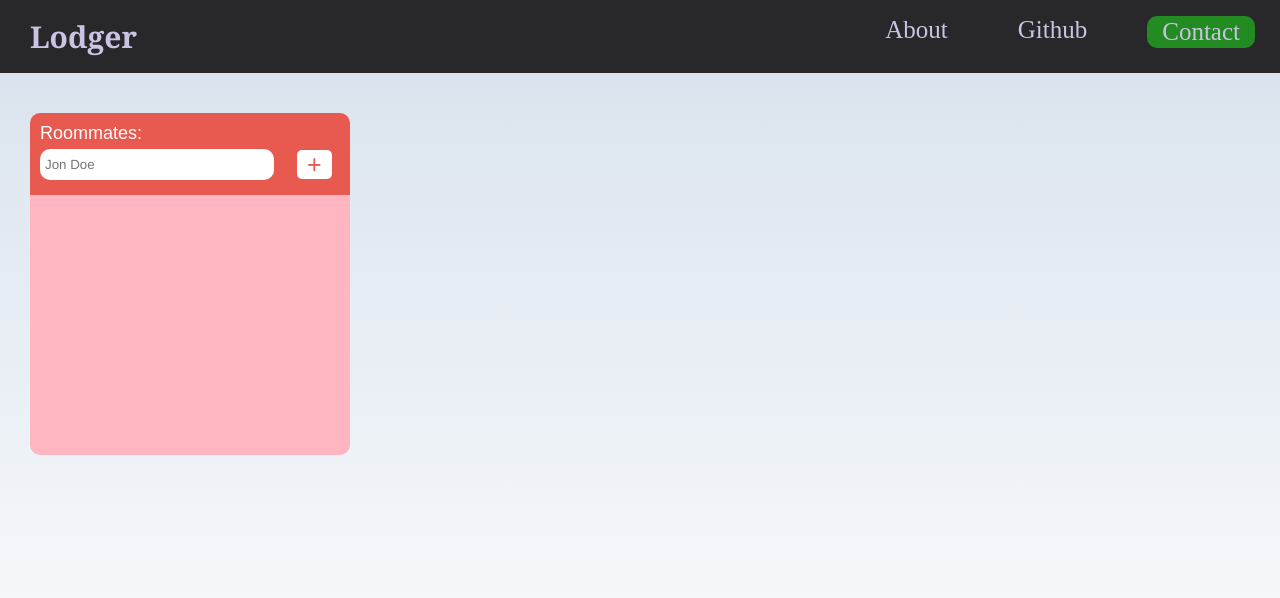
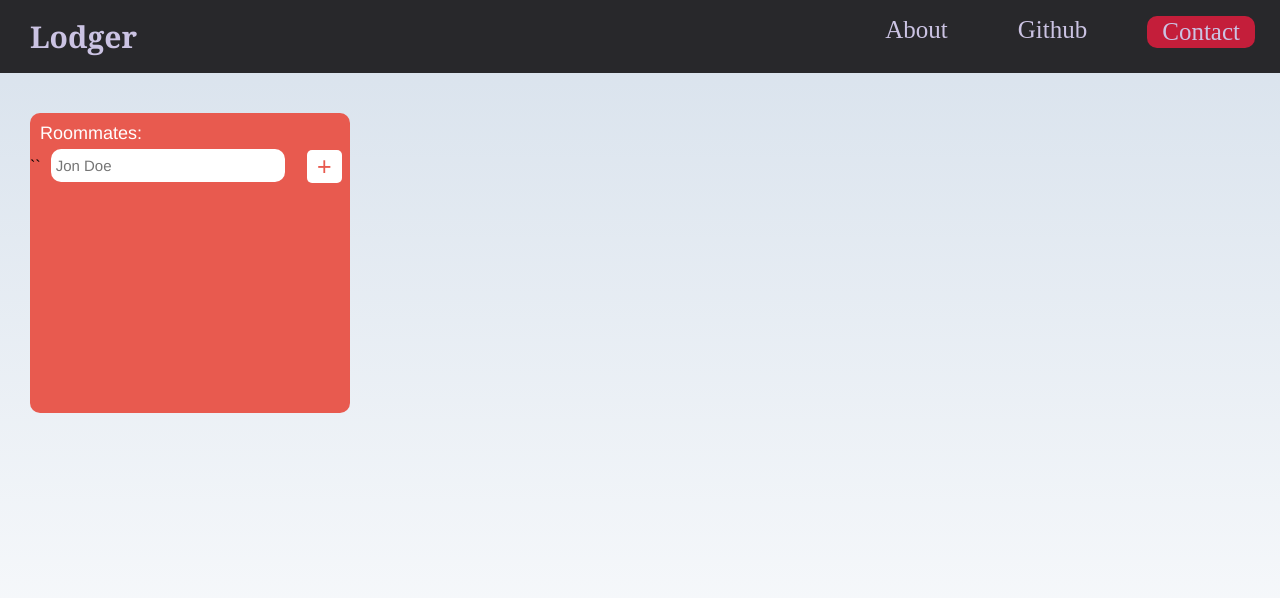
Before and after one commit to Warder3/Lodger, a React (Create React App) app: page / in a window 1280 px wide. Shown: the top 598 px of the page. Built offline with nearby package versions, Linux system fonts and the light colour scheme.

Commit message:
names in array

```diff
--- a/src/App.js
+++ b/src/App.js
@@ -8,7 +8,6 @@ function App() {
         <Navbar />
       </div>
       <section className="hero-container">
-
         <Hero />
       </section>
     </div>
--- a/src/Hero.js
+++ b/src/Hero.js
@@ -1,12 +1,18 @@
-import React from 'react';
-import Names from './Names';
+import React, {useState} from 'react'
+import Names from './Names'
+import List from './List'
 
 const Hero = () => {
+
+    const [names, setNames] = useState([]);
 
     return (
 
         <div>
-            <Names />
+            <Names names={names} setNames={setNames}/>
+            <div>
+                <List names={names} setNames={setNames}/>
+            </div>
         </div>
     )
 }
--- /dev/null
+++ b/src/List.js
@@ -0,0 +1,15 @@
+import React, {useState} from 'react'
+
+const List = ({names, setNames}) => {
+
+    const [key, setKey] = useState(0);
+
+    return (
+        names.map(name => {
+            <p> {name} {key}</p>
+            setKey(key+1);
+        })
+    )
+}
+
+export default List
--- a/src/Names.js
+++ b/src/Names.js
@@ -1,30 +1,31 @@
 import React, { useState } from 'react'
+import List from './List'
 
 
-const Names = () => {
-    const names = [];
+const Names = ({names, setNames}) => {
 
-    const [name, setName] = useState([]);
+    const [name, setName] = useState('');
 
-    const submit = (e) => {
-        setName(e.target.value)
-        names.append(name)
-        console.log(names)
+    const handleSubmit = (e) => {
+        e.preventDefault();
+        console.log(names);
     }
 
     return (
+
         <div>
             <p id="roommate"> Roommates:</p>
-            <form>
-                <input type="text" placeholder="Jon Doe" autoComplete="off" className="input-text" required />
-                <input type="submit" value="+" className="input-button"></input>
+            <form onSubmit={handleSubmit}>``
+                <input type="text" placeholder="Jon Doe" autoComplete="off" value={ name }
+                onChange={(e) => setName(e.target.value) } className="input-text" required />
 
+
+                <input onClick={() => setNames([...names, name])} type="submit" value="+" className="input-button"/>
             </form>
-            <div className="names">
+        </div>
 
-            </div>
-        </div>
     )
+
 }
 
 export default Names
--- a/src/index.css
+++ b/src/index.css
@@ -45,7 +45,7 @@ body {
 }
 
 #contact {
-  background-color: #228B22;
+  background-color: #C41E3A;
   padding: 2px 15px;
   border-radius: 10px;
 }
@@ -65,7 +65,7 @@ body {
   top: 10px;
   left: 10px;
   font-size: 18px;
-  font-family: Arial, Helvetica, sans-serif;
+  font-family: Helvetica;
   color: white;
 }
 
@@ -84,6 +84,7 @@ body {
   padding: 8px 5px;
   border-radius: 10px;
   border: none;
+  font-size: 15px;
   font-family: Helvetica;
 }
 
@@ -95,12 +96,12 @@ body {
 .input-button {
   border: none;
   border-radius: 5px;
-  padding: 0 10px;
+  padding: 2px 10px;
   background-color: white;
   color: #E85A4F;
   position: relative;
   top: 4px;
-  margin-left: 23px;
+  margin-left: 7%;
   font-size: 25px;
 }
 
```
